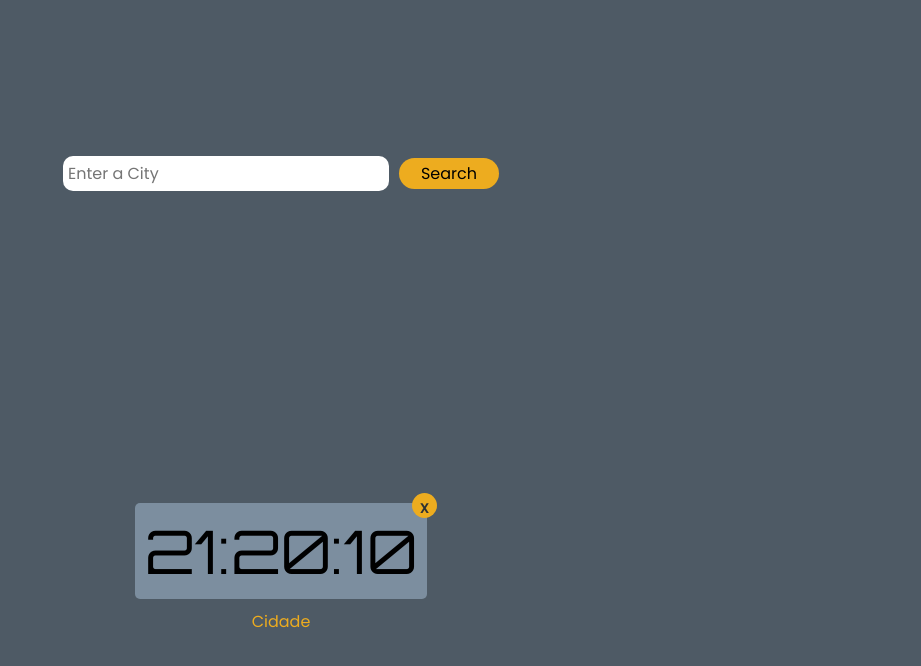
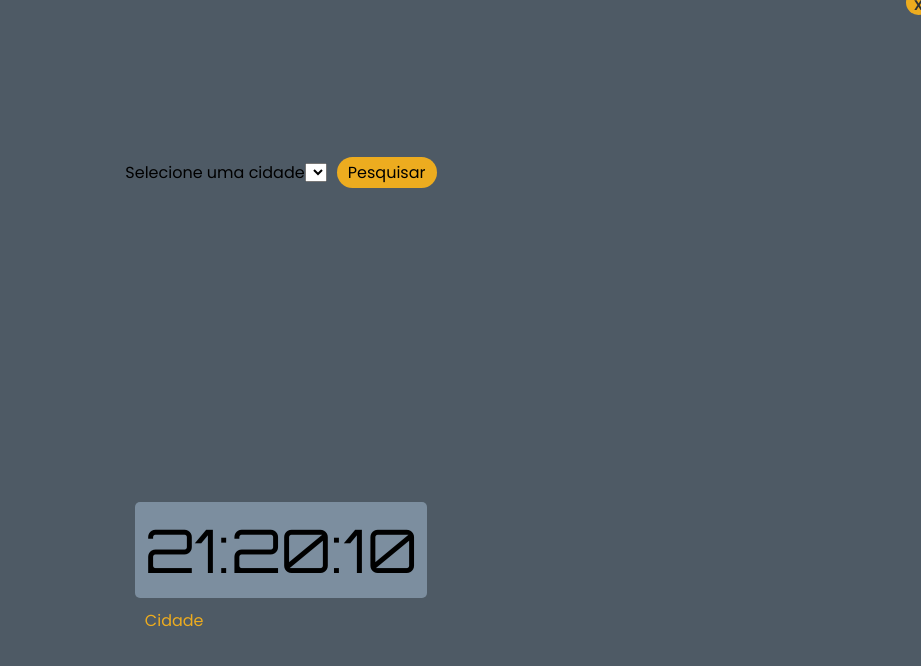
Before and after one commit to renatarko/global-watch, a plain HTML site: page index.html in a window 1280 px wide. Shown: the whole page, without its empty margins (359-1280 px from the left). Drawn offline with Linux system fonts and the light colour scheme.

Commit message:
chang for <select> and card

```diff
--- a/index.html
+++ b/index.html
@@ -19,17 +19,21 @@
 
 <body>
   <header>
-    <input type="text" placeholder="Enter a City">
-    <button class="btn_sub" type="submit">Search</button>
+    <span>Selecione uma cidade</span>
+    <select name="select-city" id="select-city">
+      <!-- <option value="">Cidade</option>
+      <option value="">Cidade</option>
+      <option value=
+      "">Cidade</option> -->
+    </select>
+    <button class="btn_sub" type="submit">Pesquisar</button>
   </header>
 
-  <section class="section">
+  <div class="card">
     <div class="time">21:20:10</div>
     <button class="btn-close">X</button>
-    <div class="p">
-      <p>Cidade</p>
-    </div>
-  </section>
+    <p>Cidade</p>
+  </div>
 
 </body>
 <script src="script.js"></script>
```
